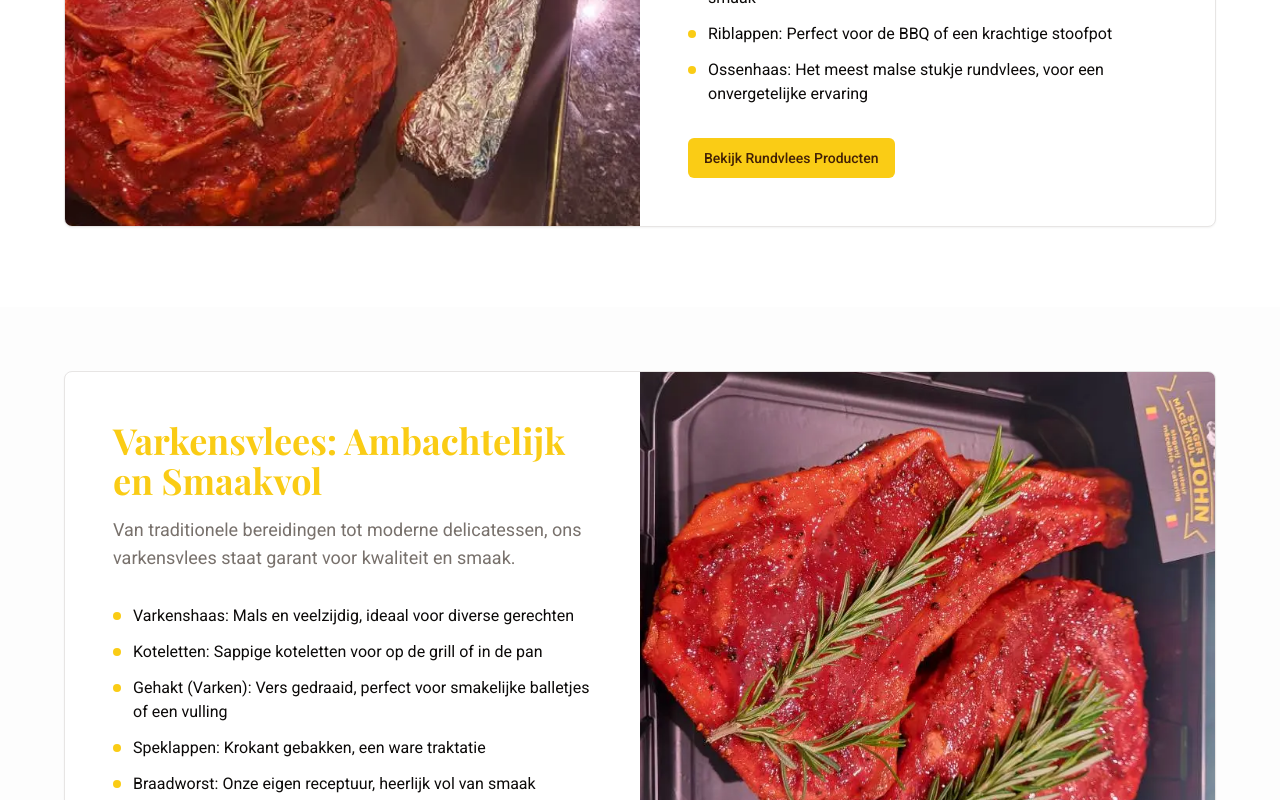
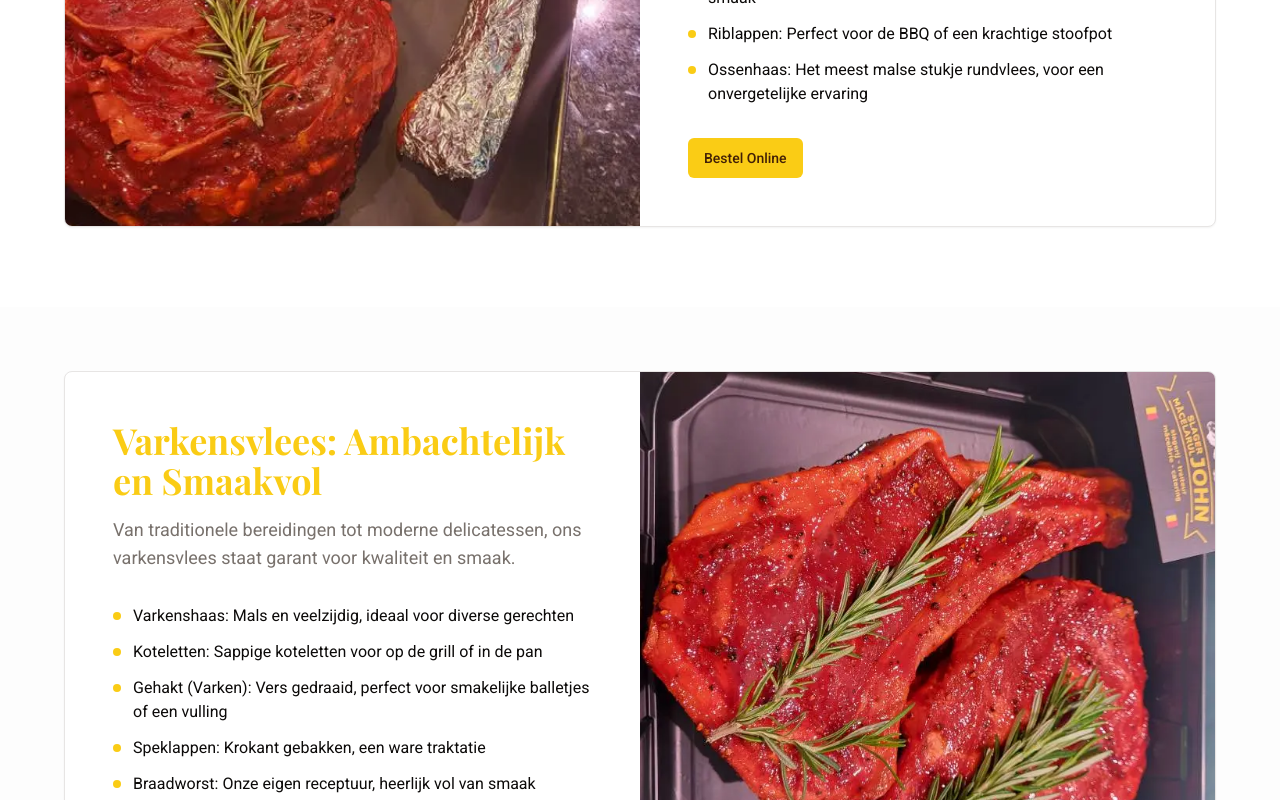
Before and after one commit to GabiMuresan22/slagereij-order-craft, a React (Vite) app: page /products in a window 1280 px wide. Shown: the part 1000-1800 px from the top of the page. Built offline with nearby package versions, Linux system fonts and the light colour scheme; the HTML template or start-up script is replaced by a standard one.

Commit message:
Update all product page button texts to "Bestel Online"
Co-authored-by: GabiMuresan22 <70361421+GabiMuresan22@users.noreply.github.com>

```diff
--- a/src/contexts/LanguageContext.tsx
+++ b/src/contexts/LanguageContext.tsx
@@ -91,7 +91,7 @@ const translations = {
     'products.beef.item4': 'Stoofvlees: Langzaam gegaard voor een onvergetelijke, diepe smaak',
     'products.beef.item5': 'Riblappen: Perfect voor de BBQ of een krachtige stoofpot',
     'products.beef.item6': 'Ossenhaas: Het meest malse stukje rundvlees, voor een onvergetelijke ervaring',
-    'products.beef.cta': 'Bekijk Rundvlees Producten',
+    'products.beef.cta': 'Bestel Online',
     'products.pork.title': 'Varkensvlees: Ambachtelijk en Smaakvol',
     'products.pork.subtitle': 'Van traditionele bereidingen tot moderne delicatessen, ons varkensvlees staat garant voor kwaliteit en smaak.',
     'products.pork.item1': 'Varkenshaas: Mals en veelzijdig, ideaal voor diverse gerechten',
@@ -100,7 +100,7 @@ const translations = {
     'products.pork.item4': 'Speklappen: Krokant gebakken, een ware traktatie',
     'products.pork.item5': 'Braadworst: Onze eigen receptuur, heerlijk vol van smaak',
     'products.pork.item6': 'Huisgemaakte Worst: Ontdek onze unieke, dagelijks vers gemaakte worsten',
-    'products.pork.cta': 'Ontdek Varkensvlees',
+    'products.pork.cta': 'Bestel Online',
     'products.poultry.title': 'Gevogelte: Vers en Licht',
     'products.poultry.subtitle': 'Geniet van onze dagverse kip, kalkoen en gevogelte specialiteiten. Licht, smaakvol en veelzijdig.',
     'products.poultry.item1': 'Hele Kip: Perfect voor braden of grillen, vol van smaak',
@@ -109,7 +109,7 @@ const translations = {
     'products.poultry.item4': 'Kalkoenfilet: Een gezond en smaakvol alternatief',
     'products.poultry.item5': 'Kipgehakt: Licht en smaakvol, voor gezonde variaties',
     'products.poultry.item6': 'Gevulde Kip: Onze specialiteit, een feest op tafel',
-    'products.poultry.cta': 'Bekijk Gevogelte Aanbod',
+    'products.poultry.cta': 'Bestel Online',
     'products.specialties.title': 'Onze Specialiteiten: Smaakmakers van Slager John',
     'products.specialties.subtitle': 'Ontdek de unieke creaties en ambachtelijke meesterwerken die Slager John zo bijzonder maken. Perfect voor uw BBQ, feest of gewoon een smaakvol moment.',
     'products.specialties.homemade.title': 'Huisgemaakte Producten',
@@ -122,10 +122,10 @@ const translations = {
     'products.specialties.bbq.item2': 'Gemarineerde Spiesjes: Vers gemaakte spiesjes met verschillende soorten vlees',
     'products.specialties.bbq.item3': 'Hamburgers (huisgemaakt): Onze legendarische, huisgemaakte hamburgers. Puur vlees, pure smaak',
     'products.specialties.bbq.item4': 'Spare Ribs: Malse spare ribs, langzaam gegaard en perfect gemarineerd',
-    'products.specialties.cta': 'Ontdek Alle Specialiteiten',
+    'products.specialties.cta': 'Bestel Online',
     'products.cta.title': 'Klaar om te Bestellen?',
     'products.cta.subtitle': 'Bekijk ons volledige assortiment, bestel eenvoudig online en laat de ambachtelijke kwaliteit van Slager John bij u thuis bezorgen.',
-    'products.cta.button': 'Bestel Nu Online',
+    'products.cta.button': 'Bestel Online',
 
     // Order Page
     'order.title': 'Bestel Online',
@@ -445,7 +445,7 @@ const translations = {
     'products.beef.item4': 'Carne de tocană: Gătită încet pentru un gust profund și memorabil',
     'products.beef.item5': 'Coaste: Perfect pentru BBQ sau o tocană puternică',
     'products.beef.item6': 'File de vită: Cea mai fragedă bucată de carne de vită, pentru o experiență de neuitat',
-    'products.beef.cta': 'Vezi Produsele din Vită',
+    'products.beef.cta': 'Bestel Online',
     'products.pork.title': 'Carne de Porc: Artizanal și Gustos',
     'products.pork.subtitle': 'De la preparate tradiționale la delicatese moderne, carnea noastră de porc garantează calitate și gust.',
     'products.pork.item1': 'Mușchi de porc: Fragede și versatile, ideale pentru preparate diverse',
@@ -454,7 +454,7 @@ const translations = {
     'products.pork.item4': 'Șnicele: Crocante la frigere, o adevărată delicatesă',
     'products.pork.item5': 'Cârnaț de casă: Rețeta noastră proprie, delicios de gustos',
     'products.pork.item6': 'Cârnaț artizanal: Descoperiți cârnații noștri unici, preparați proaspăt zilnic',
-    'products.pork.cta': 'Descoperă Carnea de Porc',
+    'products.pork.cta': 'Bestel Online',
     'products.poultry.title': 'Pasăre: Proaspătă și Ușoară',
     'products.poultry.subtitle': 'Bucurați-vă de puiul, curcanul și specialitățile noastre de pasăre proaspete zilnic. Ușoare, gustoase și versatile.',
     'products.poultry.item1': 'Pui întreg: Perfect pentru fript sau grătar, plin de gust',
@@ -463,7 +463,7 @@ const translations = {
     'products.poultry.item4': 'Piept de curcan: O alternativă sănătoasă și gustoasă',
     'products.poultry.item5': 'Carne tocată de pui: Ușoară și gustoasă, pentru variații sănătoase',
     'products.poultry.item6': 'Pui umplut: Specialitatea noastră, o sărbătoare pe masă',
-    'products.poultry.cta': 'Vezi Oferta de Pasăre',
+    'products.poultry.cta': 'Bestel Online',
     'products.specialties.title': 'Specialitățile Noastre: Creatorii de Gust Slager John',
     'products.specialties.subtitle': 'Descoperiți creațiile unice și capodoperele artizanale care fac Slager John atât de special. Perfect pentru BBQ-ul dvs., petreceri sau pur și simplu un moment gustos.',
     'products.specialties.homemade.title': 'Produse de Casă',
@@ -476,10 +476,10 @@ const translations = {
     'products.specialties.bbq.item2': 'Frigărui marinate: Frigărui proaspete cu diverse tipuri de carne',
     'products.specialties.bbq.item3': 'Burgeri (de casă): Burgerii noștri legendari, făcuți în casă. Carne pură, gust pur',
     'products.specialties.bbq.item4': 'Coaste afumate: Coaste fragede, gătite încet și perfect marinate',
-    'products.specialties.cta': 'Descoperă Toate Specialitățile',
+    'products.specialties.cta': 'Bestel Online',
     'products.cta.title': 'Gata să Comandați?',
     'products.cta.subtitle': 'Vedeți sortimentul nostru complet, comandați simplu online și lăsați calitatea artizanală a Slager John să vină la dvs. acasă.',
-    'products.cta.button': 'Comandă Acum Online',
+    'products.cta.button': 'Bestel Online',
 
     // Order Page
     'order.title': 'Comandă Online',
```
